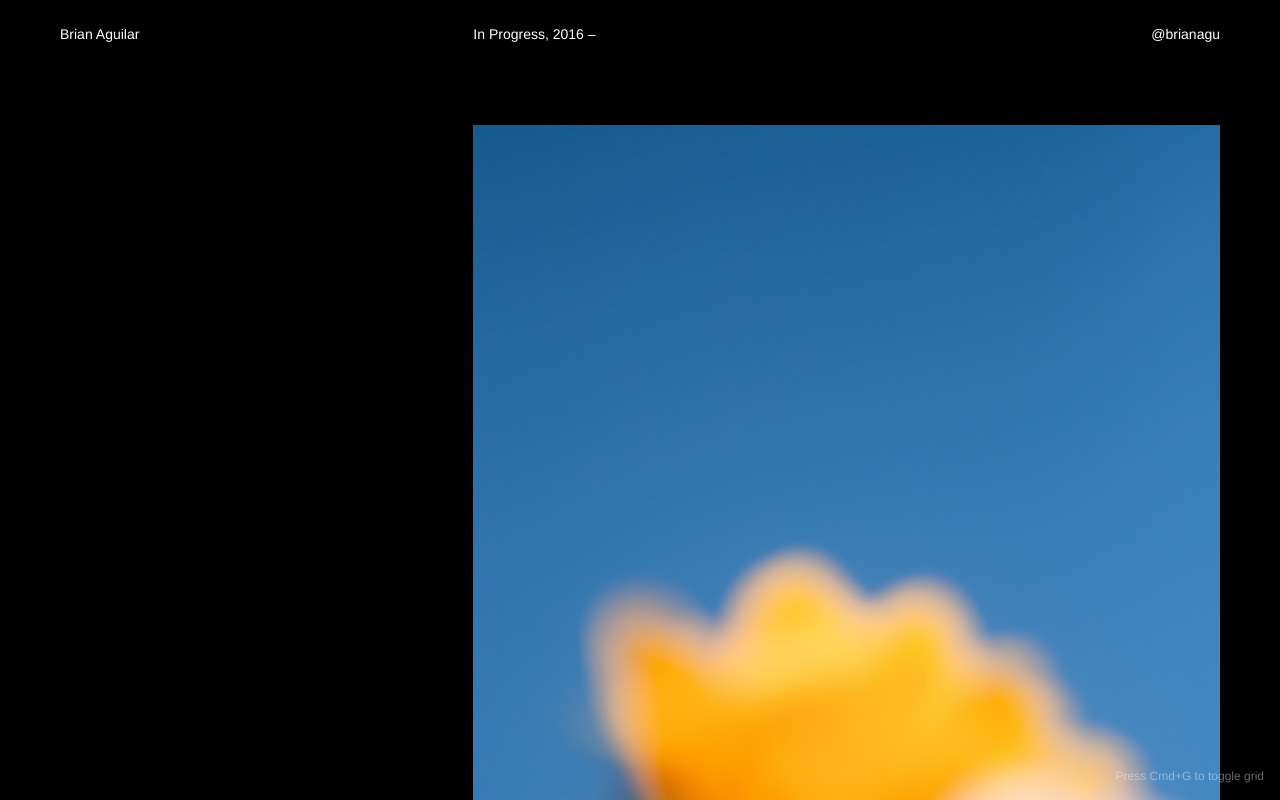
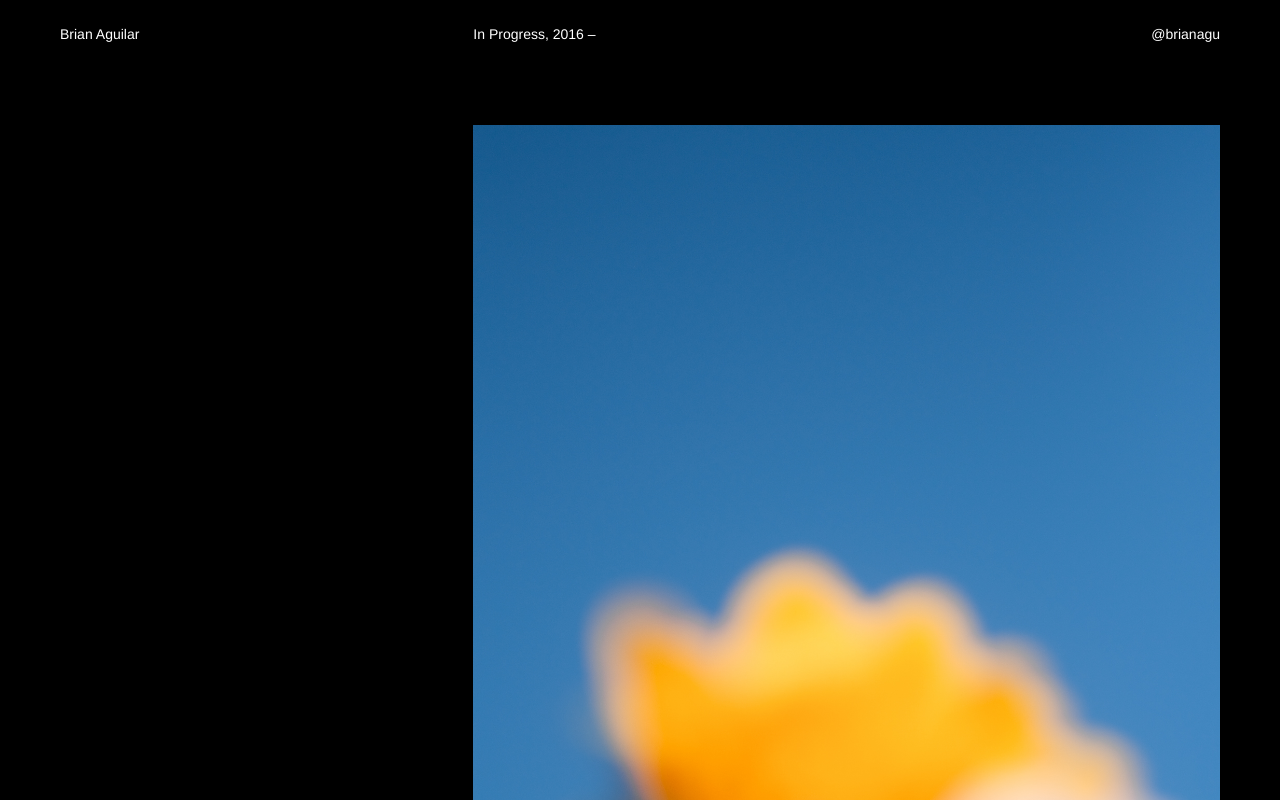
Before and after one commit to brianagu/memories-test, a Next.js app: page / in a window 1280 px wide. Shown: the top 800 px of the page. Built offline with nearby package versions, Linux system fonts and the light colour scheme.

Commit message:
Hide grid toggle hint text
Remove 'Press Cmd+G to toggle grid' text from UI while keeping Cmd+G functionality intact.

```diff
--- a/components/Gallery.tsx
+++ b/components/Gallery.tsx
@@ -79,11 +79,6 @@ export function Gallery({ assets }: GalleryProps) {
           <MediaBlock key={`${asset.src}-${index}`} asset={asset} />
         ))}
       </div>
-
-      {/* Grid toggle hint */}
-      <div className="fixed bottom-4 right-4 text-xs text-white/40 pointer-events-none">
-        Press Cmd+G to toggle grid
-      </div>
     </>
   );
 }
```
